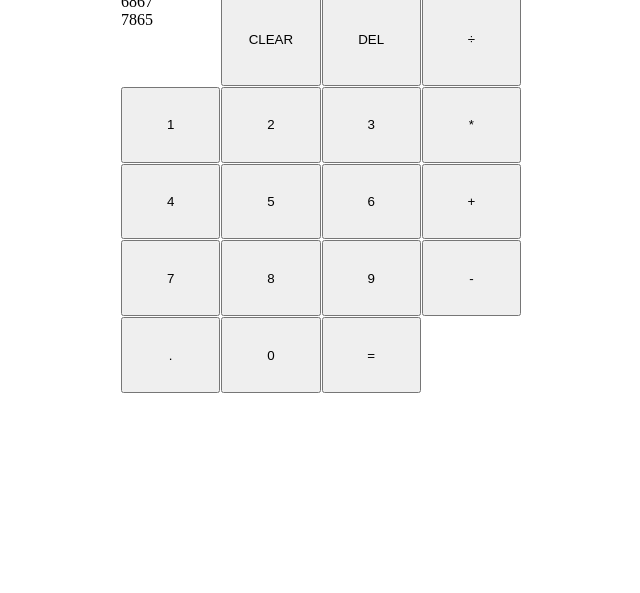
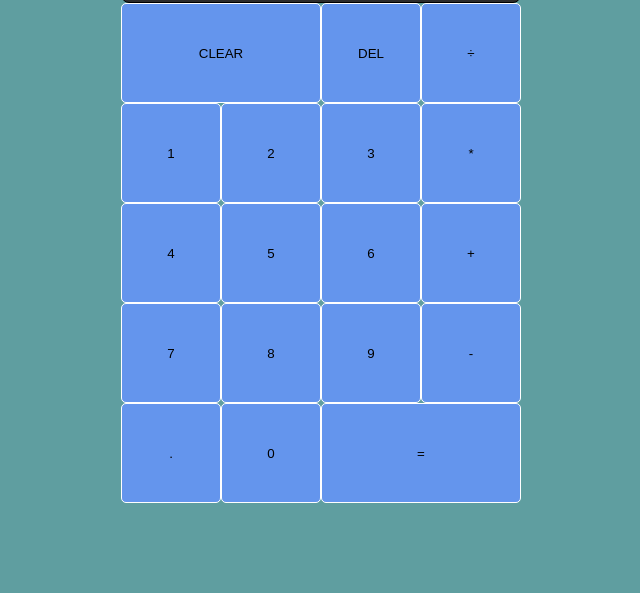
Before and after one commit to DylanLeB21/Calculator, a plain HTML site: page index.html in a window 1280 px wide. Shown: the part 207-800 px from the top of the page, without its empty margins (319-959 px from the left). Drawn offline with Linux system fonts and the light colour scheme.

Commit message:
Add more styling

```diff
--- a/style.css
+++ b/style.css
@@ -4,15 +4,52 @@
     padding: 0;
 }
 
+body {
+    background-color: cadetblue;
+}
+
+
 .calculator-grid {
     display: grid;
-    height: 400px;
-    max-width: 400px;
-    margin: 200px auto;
-    grid-template-columns: repeat(4,1fr);
-    gap: 1px;
+    justify-content: center;
+    align-content: center;
+    min-height: 100vh;
+    grid-template-columns: repeat(4, 100px);
+    grid-template-rows: minmax(120px, auto)repeat(5, 100px);
 }
 
-.span-two {
+.calculator-grid > button {
+    cursor: pointer;
+    border: 1px solid white;
+    border-radius: 5px;
+    background-color:cornflowerblue;
+}
 
+.calculator-grid > button:hover {
+    background-color:antiquewhite;
 }
+
+.span-two{
+    grid-column: span 2;
+}
+
+.output {
+    background-color:rgb(44, 44, 44);
+    font-size: 30px;
+    border: 1px solid;
+    border-radius: 8px;
+    grid-column: 1 / -1;
+    display: flex;
+    align-items: flex-end;
+    justify-content: space-around;
+    flex-direction: column;
+    padding: 10px;
+}
+
+.current-number {
+     color: antiquewhite;
+}
+
+.previous-number {
+    color: antiquewhite;
+}
```
